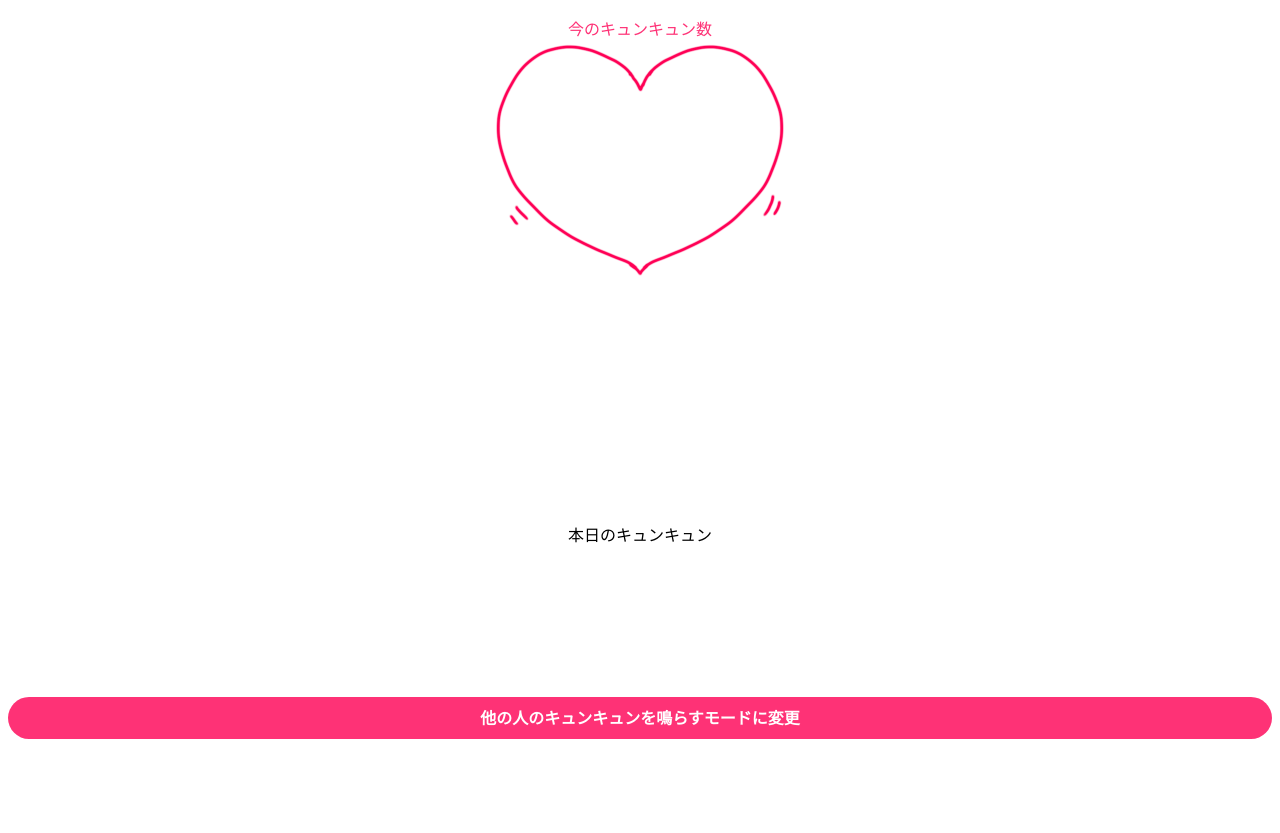
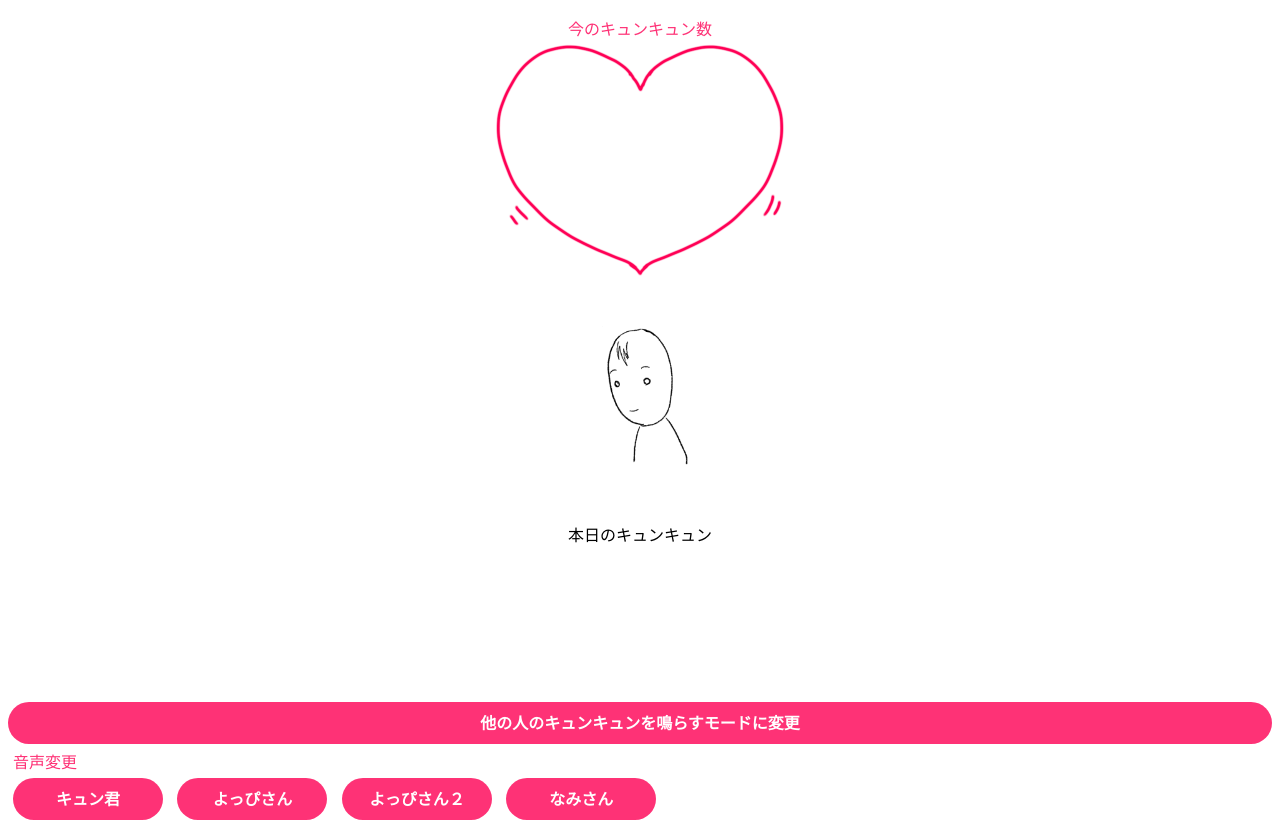
Before and after one commit to tom2rd/kyunkyun, a plain HTML site: page Graph.html in a window 1280 px wide. Before the commit the page ends 800 px from the top, so only its background shows below. Drawn offline with nearby package versions, Linux system fonts and the light colour scheme; no server answers.

Commit message:
キュン君のイメージ追加と音声の変更機能を追加

```diff
--- a/Graph.html
+++ b/Graph.html
@@ -101,6 +101,19 @@
                 transform : translate(-50%,-50%);
             }
 
+             /*キュンキュン君の画像*/
+            #kyunkun {
+                height: 200px;
+                width: auto;
+                position: absolute;
+                zoom: 1;
+                /*中央に来るように*/
+                top: 50%;
+                left: 50%;
+                -webkit-transform : translateY(-50%);
+                transform : translate(-50%,-50%);
+            }
+
             /* キュンキュンタイムライン */
             #TimeLineGraph .epoch {
                 width: 80％;               /* 幅が全体の80%になるように*/
@@ -118,13 +131,35 @@
             #Gauge_Daily{
                 margin: 0 auto;             /*左右中央*/
             }
+
             /*本日のキュンキュンカウントゲージエリア*/
             #MonitorButton{
-                margin: 0 auto;            /* 左右中央*/
+                margin: 5px auto;            /* 左右中央*/
                 text-align: center;         /*タイトルを横中央に*/
                 font-weight:bold;
                 text-decoration:none;
                 display:block;
+                text-align:center;
+                padding:8px 0 10px;
+                color:#fff;
+                background-color:#fe3276;
+                border-radius:25px;
+            }
+
+
+            .title{
+                margin: 5px 5px;            /* 左右中央*/
+                color:#fe3276;
+            }
+            /*音声変更ボタン*/
+            .VoiceButton{
+                margin: 5px 5px;            /* 左右中央*/
+                width: 150px;
+
+                display: inline-block;      /* インラインブロック要素にする */
+                text-align: center;         /*タイトルを横中央に*/
+                font-weight:bold;
+                text-decoration:none;
                 text-align:center;
                 padding:8px 0 10px;
                 color:#fff;
@@ -147,9 +182,11 @@
             <div id="Gauge_Now" class="epoch gauge-small" ></div>
             <P>今のキュンキュン数</P>
         </div>
+        <!-- キュン君-->
 
         <!-- 時系列Graph -->
         <div id="TimeLineGraph" >
+            <img id="kyunkun" src="img/kyunkun0.PNG"/>
             <div class="epoch"></div>
         </div>
 
@@ -164,6 +201,22 @@
             他の人のキュンキュンを鳴らすモードに変更
         </div>
 
+        <!-- 音声変更 -->
+        <span class="title">音声変更</span>
+        <div>
+            <div class="VoiceButton" onClick="(function(){ document.getElementById( 'heeAudio' ).src = 'audio/hee.mp3';})()">
+                キュン君
+            </div>
+            <div class="VoiceButton" onClick="(function(){ document.getElementById( 'heeAudio' ).src = 'audio/yoppi1hee.mp4';})()">
+                よっぴさん
+            </div>
+            <div class="VoiceButton" onClick="(function(){ document.getElementById( 'heeAudio' ).src = 'audio/yoppi2hee.mp4';})()">
+                よっぴさん２
+            </div>
+            <div class="VoiceButton" onClick="(function(){ document.getElementById( 'heeAudio' ).src = 'audio/namihee.mp4';})()">
+             なみさん
+            </div>
+        </div>
         <script>
             var MonitorFlg = false; //　他人のキュンキュンを鳴らすモードフラグ
 
@@ -234,6 +287,31 @@
 
                         //　現在のカウンタ値を設定
                         gauge_now.update(data.NowCount);
+
+                        if(data.NowCount == 0)
+                        {
+                            document.getElementById( 'kyunkun' ).src = "img/kyunkun0.PNG";
+                        }else if(data.NowCount < 10)
+                        {
+                            document.getElementById( 'kyunkun' ).src = "img/kyunkun10.PNG";
+                        }else if(data.NowCount < 20)
+                        {
+                            document.getElementById( 'kyunkun' ).src = "img/kyunkun20.PNG";
+                        }else if(data.NowCount < 30)
+                        {
+                            document.getElementById( 'kyunkun' ).src = "img/kyunkun30.PNG";
+                        }else if(data.NowCount < 40)
+                        {
+                            document.getElementById( 'kyunkun' ).src = "img/kyunkun40.PNG";
+                        }else if(data.NowCount < 80)
+                        {
+                            document.getElementById( 'kyunkun' ).src = "img/kyunkun50.PNG";
+                        }else
+                        {
+                            document.getElementById( 'kyunkun' ).src = "img/kyunkun80.PNG";
+                        }
+
+
 
                         //　本日のカウンタ値を設定
                         gauge_Daily.update(data.DayCount);
```
Also changed, not shown: img/kyunkun0.PNG (added), img/kyunkun10.PNG (added), img/kyunkun20.PNG (added), img/kyunkun30.PNG (added), img/kyunkun40.PNG (added), img/kyunkun50.PNG (added), img/kyunkun80.PNG (added).
